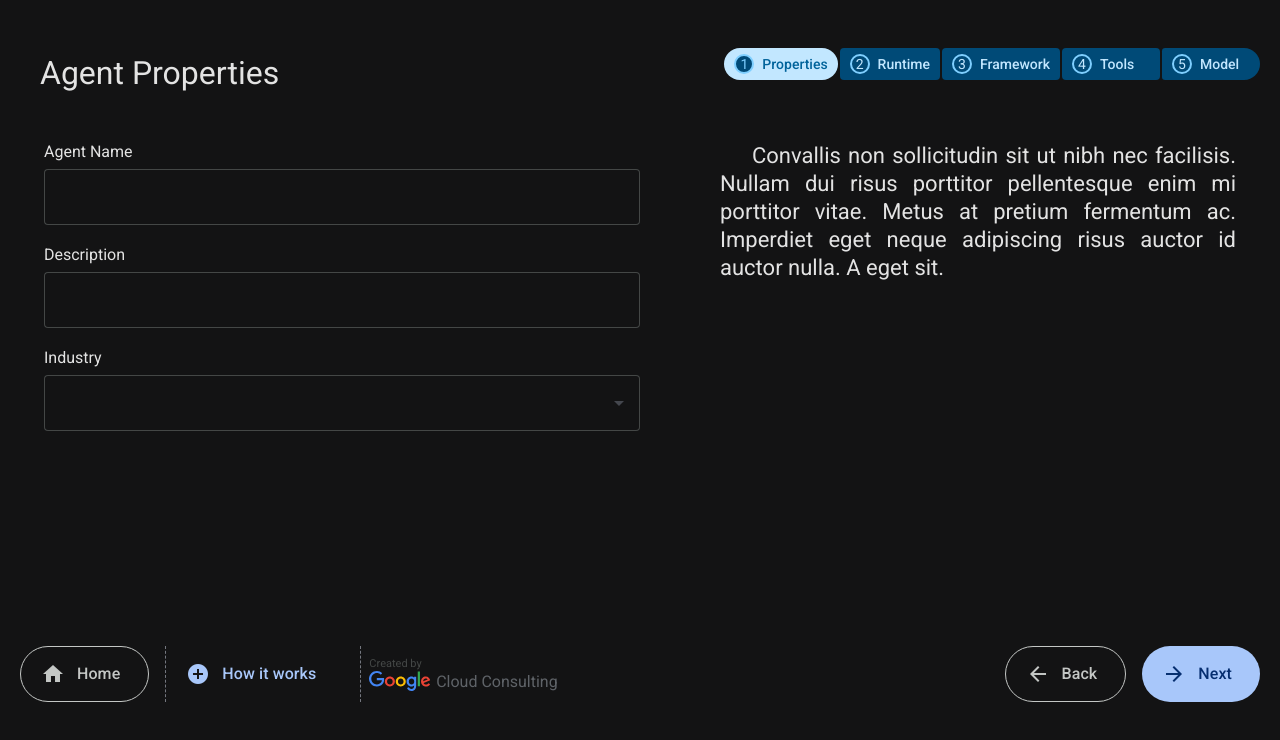
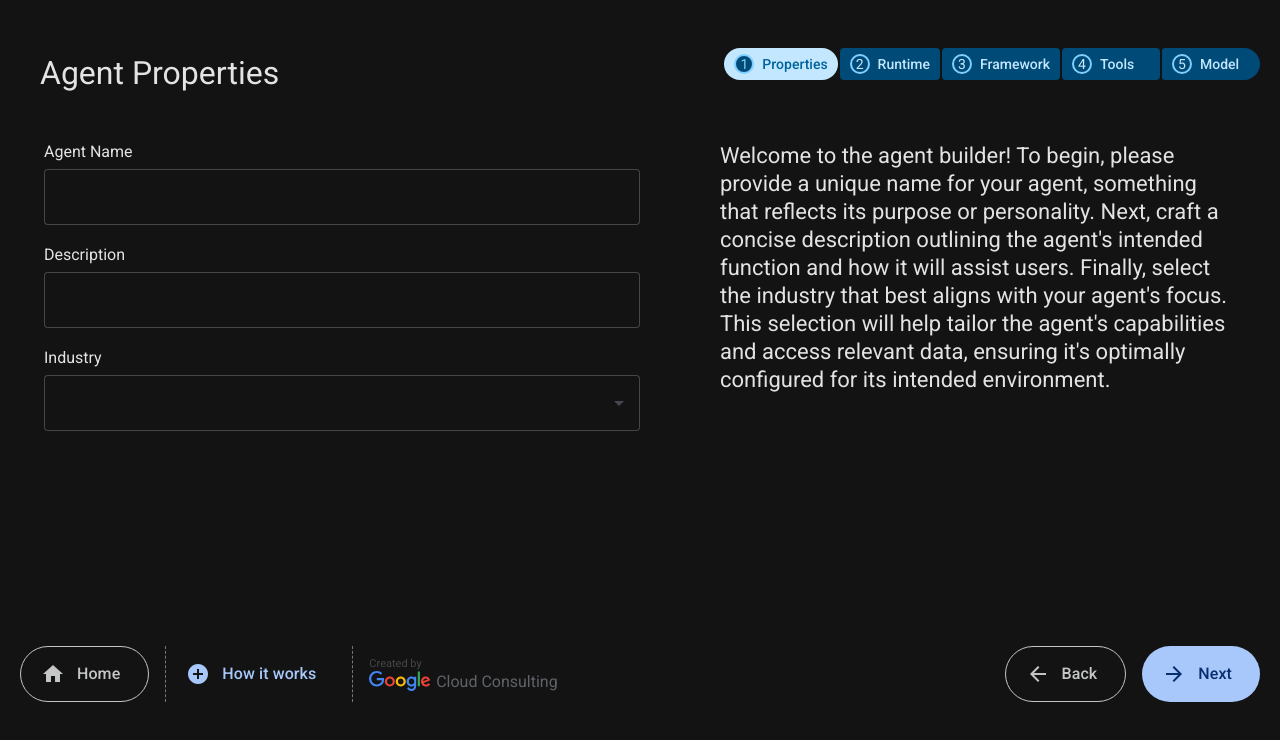
Before and after one commit to KenTandrian/AgentSmithy-KioskUI, an Angular app: page /create-bot in a window 1280 px wide. Shown: the top 740 px of the page. Built offline with nearby package versions, Linux system fonts and the light colour scheme; what @angular/fire would draw is missing.

Commit message:
Changes for the fixes

```diff
--- a/src/app/components/configure-bot/configure-bot.component.html
+++ b/src/app/components/configure-bot/configure-bot.component.html
@@ -23,8 +23,7 @@
                             </ng-container>
                         </div>
                         <div *ngIf="step?.caption" class="option-response extra-margin">
-                            <span class="subtitle">{{
-                                step.caption }}</span>
+                            <span class="subtitle">{{step.caption }}</span>
                         </div>
                     </div>
                     <div *ngIf="step.contentType === 'options'" class="stepper-container">
--- a/src/app/components/configure-bot/configure-bot.component.scss
+++ b/src/app/components/configure-bot/configure-bot.component.scss
@@ -41,8 +41,8 @@
     }
     .option-response {
         flex: 2;
-        margin-left: 6em;
-        text-align: justify;
+        margin-left: 5em;
+        text-align: start;
         &.extra-margin{
             margin-left: 5em;
         }
@@ -51,9 +51,9 @@
             color: var(--text-color);
             font-size: 22px;
             line-height: 1.75rem;
-            margin: 0rem 2em 1rem 2rem;
+            margin: 0rem 2em 1rem 0rem;
             white-space: pre-wrap;
-            text-align: justify;
+            text-align: start !important;
         }
 
         .view-code-button {
@@ -98,6 +98,7 @@
             align-items: center;
             margin-bottom: 1.5em;
             font-weight: 400;
+            cursor: pointer;
 
             &.selected {
                 padding: 1em;
@@ -152,7 +153,7 @@
         .help-button {
             --mdc-fab-container-color: none;
             border: none;
-            margin-right: 1em;
+            margin-right: .5em;
             color: var(--primary-btn-color) !important;
             padding: 1rem 1.75rem;
             line-height: 1.75rem;
@@ -162,7 +163,7 @@
         .logo-container {
             display: flex;
             flex-direction: column;
-            margin-left: 0.5em;
+            margin-left: 1em;
             justify-content: center;
 
             .created-by {
--- a/src/app/components/configure-bot/configure-bot.component.ts
+++ b/src/app/components/configure-bot/configure-bot.component.ts
@@ -58,7 +58,7 @@ export class ConfigureBotComponent implements OnInit {
           { value: 'Retail', label: 'Retail' }
         ] }
       ],
-      caption:'Convallis non sollicitudin sit ut nibh nec facilisis. Nullam dui risus porttitor pellentesque enim mi porttitor vitae. Metus at pretium fermentum ac. Imperdiet eget neque adipiscing risus auctor id auctor nulla. A eget sit.',
+      caption:'Welcome to the agent builder! To begin, please provide a unique name for your agent, something that reflects its purpose or personality. Next, craft a concise description outlining the agent\'s intended function and how it will assist users. Finally, select the industry that best aligns with your agent\'s focus. This selection will help tailor the agent\'s capabilities and access relevant data, ensuring it\'s optimally configured for its intended environment.',
       hasNext: true,
       hasPrevious: false,
       hasHome: true,
```
